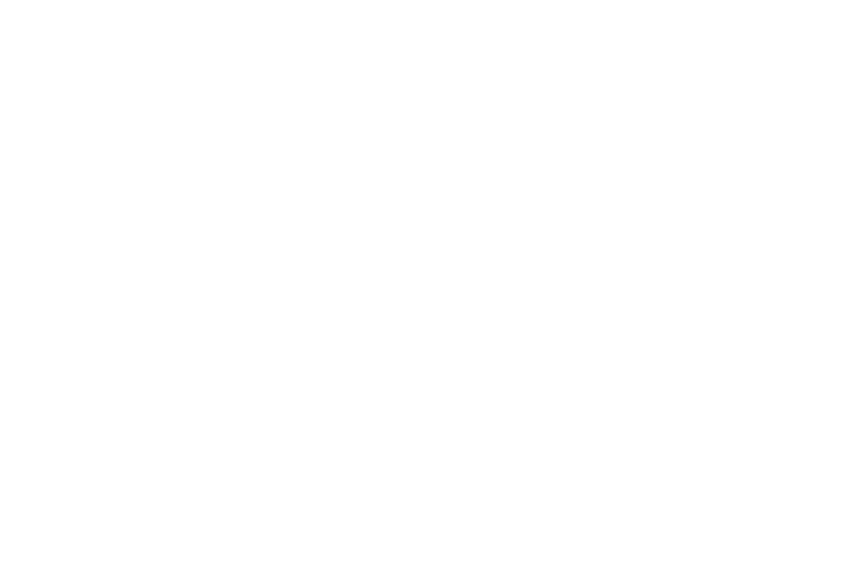
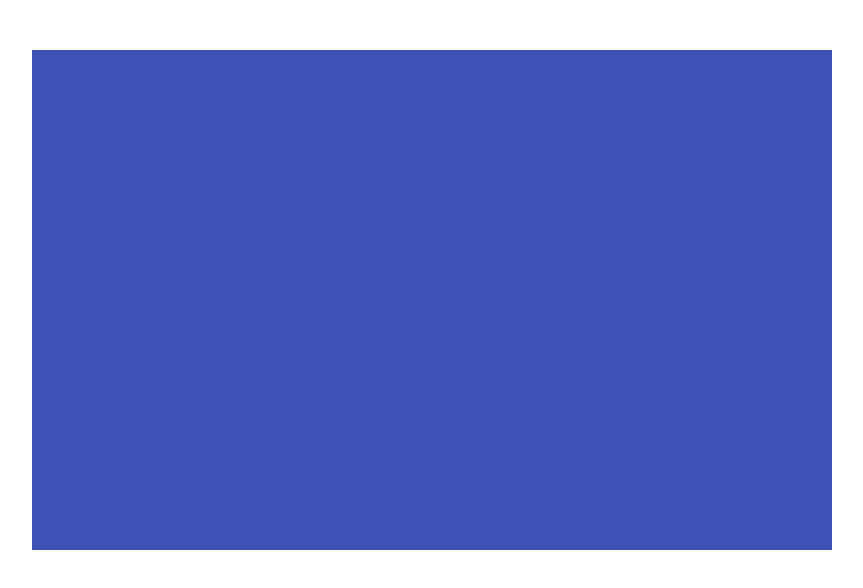
Before and after one commit to laurandrei994/ReactApplication, a React (Create React App) app in the folder proiectfsd/: page /datePicker in a window 1280 px wide. Shown: the top 588 px of the page, without its empty margins (208-1071 px from the left). Built offline with nearby package versions, Linux system fonts and the light colour scheme.

Commit message:
Added the link to datePicker.tsx page

```diff
--- a/proiectfsd/src/App.tsx
+++ b/proiectfsd/src/App.tsx
@@ -3,7 +3,8 @@
 import Login from "./components/login";
 import Table from "./components/table";
 import Image from "./components/image";
-import {BrowserRouter as Router, Switch, Route, Link} from "react-router-dom";
+import DatePicker from "./components/datePicker";
+import {BrowserRouter as Router, Switch, Route} from "react-router-dom";
 
 
 function App() {
@@ -13,6 +14,7 @@
         <Route exact path="/" component={Login} />
         <Route path="/table" component={Table} />
         <Route path="/image" component={Image} />
+        <Route path ="/datePicker" component={DatePicker} />
       </Switch>
   </Router>
   );
--- /dev/null
+++ b/proiectfsd/src/components/datePicker.tsx
@@ -0,0 +1,10 @@
+import { Button, Box, Grid } from '@material-ui/core'
+import React from 'react'
+
+function DatePicker() {
+    return(
+        <Box display="flex" justifyContent="center" alignItems="center" width={800} height={500} margin='50px auto' bgcolor="primary.main"></Box>
+    );
+}
+
+export default DatePicker;
--- a/proiectfsd/src/components/image.tsx
+++ b/proiectfsd/src/components/image.tsx
@@ -1,5 +1,6 @@
 import { useState } from 'react';
 import { TextField, Box, Card, CardActionArea, CardMedia } from '@material-ui/core';
+import { Link } from 'react-router-dom';
 import { makeStyles, createTheme } from '@material-ui/core/styles';
 
 const theme = createTheme({
@@ -54,7 +55,7 @@
     }
 
     return(
-        <Box justifyContent="center" alignItems="center" width={800} height={500} margin='50px auto' bgcolor="primary.light">
+        <><Box justifyContent="center" alignItems="center" width={800} height={500} margin='50px auto' bgcolor="primary.light">
             <TextField
                 id="photo-upload"
                 name="upload-photo"
@@ -65,21 +66,17 @@
                 InputLabelProps={{
                     shrink: true,
                 }}
-                onChange={ handleChange }
-            />
-            {
-                file.length > 0 &&
+                onChange={handleChange} />
+            {file.length > 0 &&
                 <Card className={classes.paperRoot} variant="outlined">
                     <CardActionArea>
                         <CardMedia
                             component="img"
                             image={file}
-                            title="Image"
-                        />
+                            title="Image" />
                     </CardActionArea>
-                </Card>
-            }
-        </Box>
+                </Card>}
+        </Box><Link to="/datepicker"> Next Page</Link></>
     )
 }
 
```
